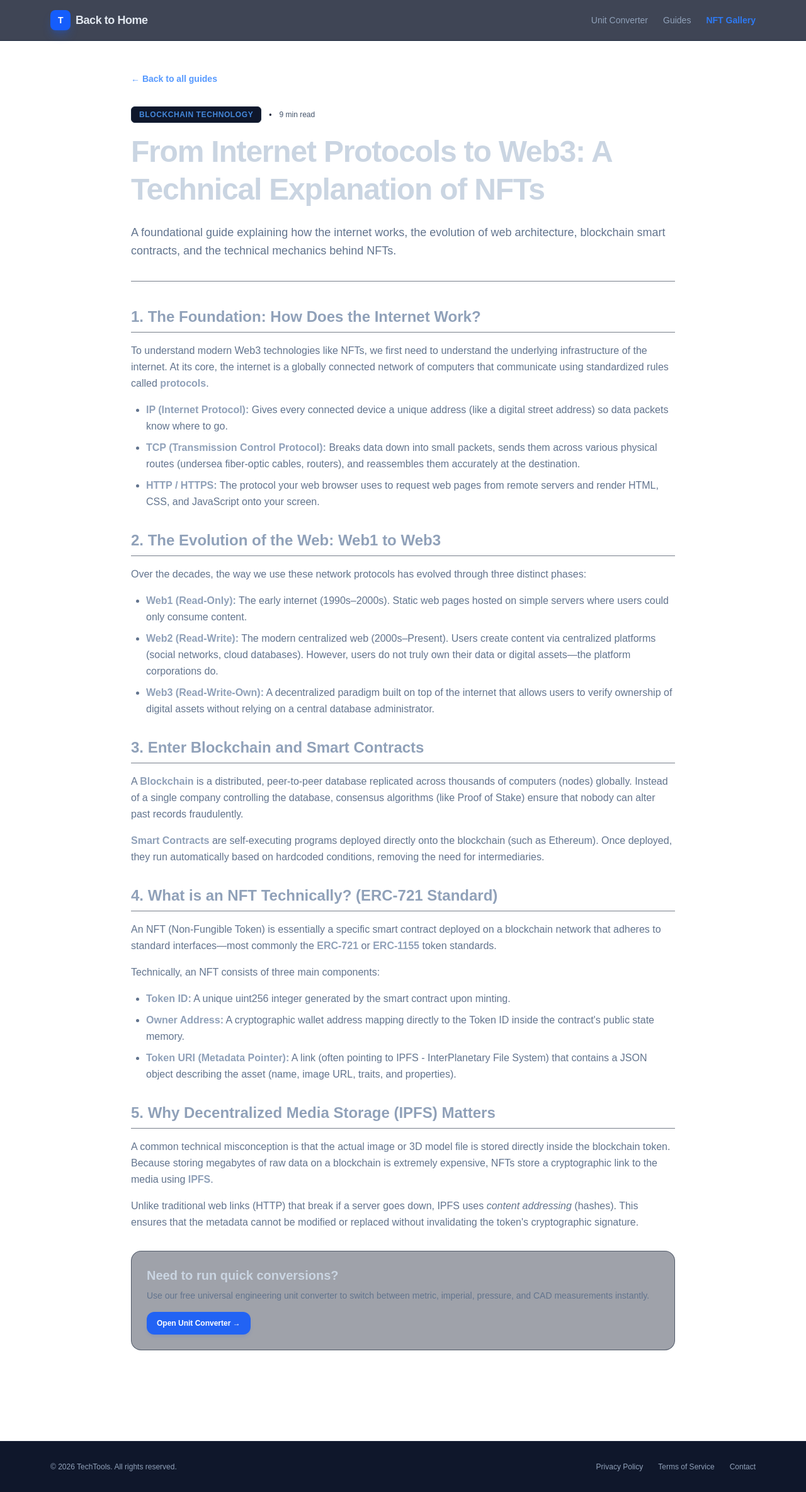
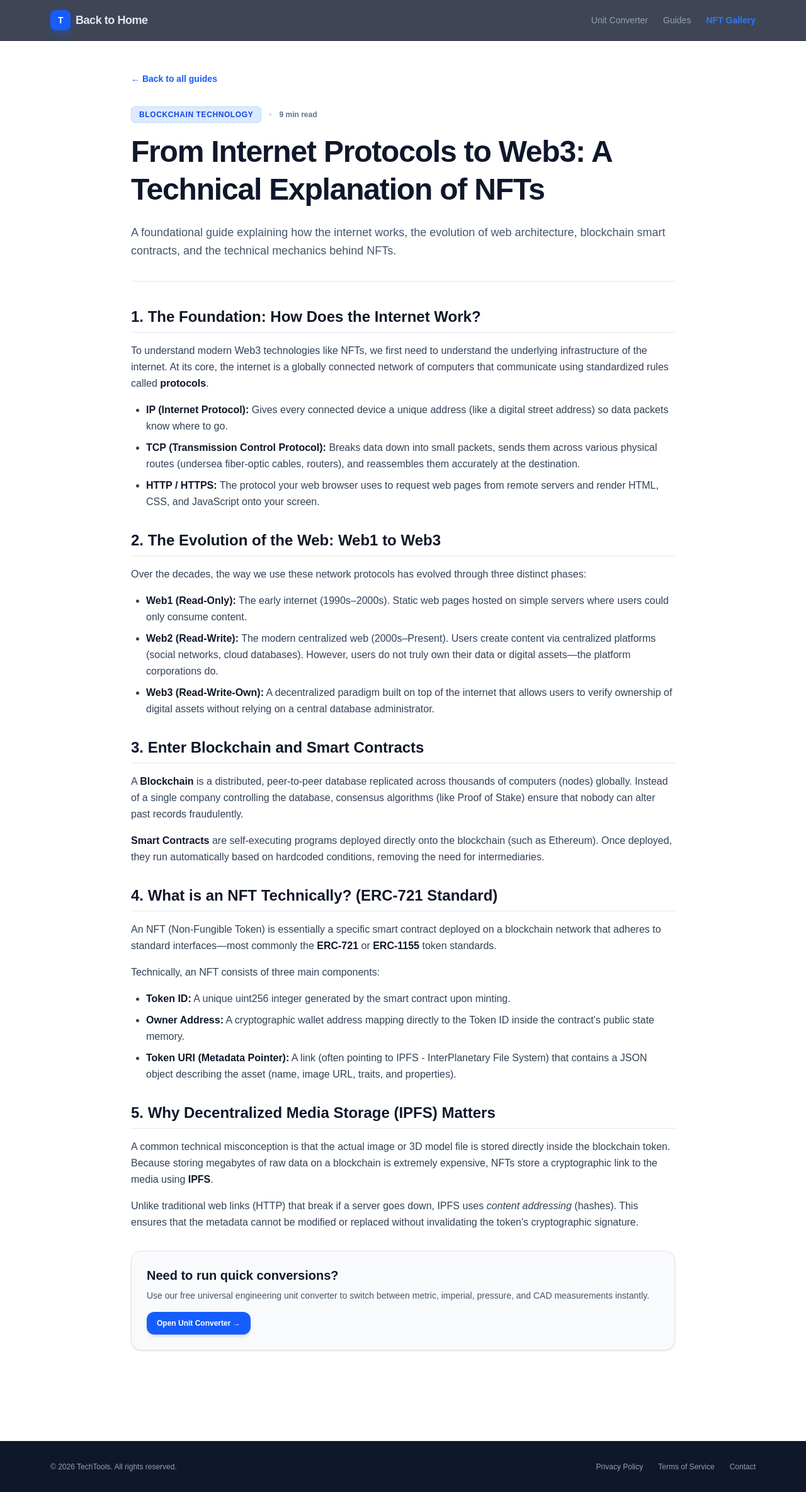
Before and after one commit to serdarozden/my-tools-site, a Next.js app: page /blog/how-internet-works-to-nfts-technical-guide in a window 1280 px wide. Shown: the whole page at 63% size. Built offline with nearby package versions, Linux system fonts and the light colour scheme.

Commit message:
feat: Ana sayfaya Blender vs AutoCAD ve AI Generative Design rehberleri eklendi

```diff
--- a/src/app/blog/[slug]/page.js
+++ b/src/app/blog/[slug]/page.js
@@ -3,7 +3,8 @@ import Link from 'next/link';
 import { notFound } from 'next/navigation';
 
 export async function generateMetadata({ params }) {
-  const { slug } = await params;
+  const resolvedParams = await params;
+  const slug = resolvedParams?.slug;
   const article = articles.find((a) => a.slug === slug);
 
   if (!article) return { title: 'Article Not Found' };
@@ -15,7 +16,9 @@ export async function generateMetadata({ params }) {
 }
 
 export default async function ArticleDetailPage({ params }) {
-  const { slug } = await params;
+  const resolvedParams = await params;
+  const slug = resolvedParams?.slug;
+
   const article = articles.find((a) => a.slug === slug);
 
   if (!article) {
@@ -28,54 +31,52 @@ export default async function ArticleDetailPage({ params }) {
       <div className="mb-8">
         <Link
           href="/blog"
-          className="inline-flex items-center gap-2 text-sm font-semibold text-blue-500/80 hover:text-blue-400 transition"
+          className="inline-flex items-center gap-2 text-sm font-semibold text-blue-600 hover:text-blue-800 transition"
         >
           &larr; Back to all guides
         </Link>
       </div>
 
       {/* Article Header */}
-      <header className="mb-10 pb-8 border-b border-slate-800/60">
-        <div className="flex items-center gap-3 text-xs font-bold text-blue-500/80 mb-4">
-          <span className="bg-slate-900 border border-slate-800 px-3 py-1 rounded-md uppercase tracking-wider text-blue-400/80">
+      <header className="mb-10 pb-8 border-b border-slate-200">
+        <div className="flex items-center gap-3 text-xs font-bold text-blue-700 mb-4">
+          <span className="bg-blue-100 border border-blue-200 px-3 py-1 rounded-md uppercase tracking-wider">
             {article.category}
           </span>
-          <span className="text-slate-800">•</span>
-          <span className="text-slate-600 font-normal">{article.readTime}</span>
+          <span className="text-slate-300">•</span>
+          <span className="text-slate-500 font-semibold">{article.readTime}</span>
         </div>
 
-        {/* Ana Başlık - Koyu/Mat Gri */}
-        <h1 className="text-3xl sm:text-5xl font-extrabold text-slate-300 tracking-tight mb-6 leading-tight">
+        <h1 className="text-3xl sm:text-5xl font-extrabold text-slate-900 tracking-tight mb-6 leading-tight">
           {article.title}
         </h1>
 
-        {/* Açıklama Paragrafı - Koyu Ton */}
-        <p className="text-lg text-slate-500 leading-relaxed font-normal">
+        <p className="text-lg text-slate-600 leading-relaxed font-normal">
           {article.description}
         </p>
       </header>
 
-      {/* Article Content (Baya Koyu & Mat Tonlar) */}
+      {/* Article Content */}
       <article
-        className="prose prose-invert max-w-none text-slate-500 leading-relaxed space-y-4
-                   [&_h2]:text-2xl [&_h2]:font-bold [&_h2]:text-slate-400 [&_h2]:mt-8 [&_h2]:mb-4 [&_h2]:border-b [&_h2]:border-slate-800/60 [&_h2]:pb-2
-                   [&_p]:text-slate-500 [&_p]:leading-relaxed [&_p]:mb-4
+        className="prose max-w-none text-slate-700 leading-relaxed space-y-4
+                   [&_h2]:text-2xl [&_h2]:font-bold [&_h2]:text-slate-900 [&_h2]:mt-8 [&_h2]:mb-4 [&_h2]:border-b [&_h2]:border-slate-200 [&_h2]:pb-2
+                   [&_p]:text-slate-700 [&_p]:leading-relaxed [&_p]:mb-4
                    [&_ul]:list-disc [&_ul]:pl-6 [&_ul]:space-y-2 [&_ul]:mb-6
-                   [&_li]:text-slate-500
-                   [&_strong]:text-slate-400 [&_strong]:font-semibold
-                   [&_code]:bg-slate-900 [&_code]:text-slate-400 [&_code]:border [&_code]:border-slate-800/80 [&_code]:px-1.5 [&_code]:py-0.5 [&_code]:rounded [&_code]:text-xs"
+                   [&_li]:text-slate-700
+                   [&_strong]:text-slate-900 [&_strong]:font-semibold
+                   [&_code]:bg-slate-100 [&_code]:text-slate-800 [&_code]:border [&_code]:border-slate-200 [&_code]:px-1.5 [&_code]:py-0.5 [&_code]:rounded [&_code]:text-xs"
         dangerouslySetInnerHTML={{ __html: article.content }}
       />
 
       {/* Call to Action Card */}
-      <div className="p-6 bg-slate-900/40 border border-slate-800/60 rounded-2xl my-8">
-        <h3 className="text-xl font-bold text-slate-300 mb-2">Need to run quick conversions?</h3>
-        <p className="text-slate-500 text-sm mb-4">
+      <div className="p-6 bg-slate-50 border border-slate-200 rounded-2xl my-8 shadow-sm">
+        <h3 className="text-xl font-bold text-slate-900 mb-2">Need to run quick conversions?</h3>
+        <p className="text-slate-600 text-sm mb-4">
           Use our free universal engineering unit converter to switch between metric, imperial, pressure, and CAD measurements instantly.
         </p>
         <Link
           href="/tools/unit-converter"
-          className="inline-block bg-blue-600/90 text-white text-xs font-bold px-4 py-2.5 rounded-xl hover:bg-blue-500 transition shadow-md shadow-blue-600/10"
+          className="inline-block bg-blue-600 text-white text-xs font-bold px-4 py-2.5 rounded-xl hover:bg-blue-700 transition shadow-md"
         >
           Open Unit Converter &rarr;
         </Link>
--- a/src/app/blog/page.js
+++ b/src/app/blog/page.js
@@ -1,32 +1,39 @@
-// src/app/blog/[slug]/page.js
 import Link from 'next/link';
+import { articles } from '@/data/articles';
 
-export default async function DynamicBlogPage({ params }) {
-  const { slug } = await params;
+export default function BlogListPage() {
+  return (
+    <main className="max-w-6xl mx-auto px-4 py-12 text-slate-800">
+      <div className="mb-8 border-b border-slate-200 pb-4">
+        <h1 className="text-3xl font-black text-slate-900 tracking-tight">All Articles & Guides</h1>
+        <p className="text-sm font-medium text-slate-600">Browse all technical articles and tutorials.</p>
+      </div>
 
-  // Slug başlığını okunabilir hale getiren basit dönüştürücü
-  const title = slug
-    .split('-')
-    .map((word) => word.charAt(0).toUpperCase() + word.slice(1))
-    .join(' ');
-
-  return (
-    <main className="max-w-4xl mx-auto px-4 py-16 text-white">
-      <Link href="/" className="text-blue-400 hover:underline text-sm font-bold mb-6 inline-block">
-        &larr; Back to Home
-      </Link>
-
-      <div className="p-8 bg-slate-900 border border-slate-700 rounded-2xl shadow-xl">
-        <span className="text-xs font-bold text-blue-400 uppercase tracking-wider bg-blue-950 border border-blue-800 px-3 py-1 rounded-md">
-          Technical Guide
-        </span>
-        <h1 className="text-3xl sm:text-5xl font-black mt-4 mb-6 leading-tight">{title}</h1>
-        <p className="text-slate-300 leading-relaxed text-lg mb-6">
-          This is the static content placeholder for <code className="text-blue-300">{slug}</code>. You can customize the detailed guide and technical specifications here.
-        </p>
-        <div className="p-4 bg-slate-800 rounded-xl border border-slate-700 text-sm text-slate-400">
-          ⚙️ Rota başarıyla yüklendi! Artık 404 almıyorsun.
-        </div>
+      <div className="grid grid-cols-1 md:grid-cols-2 gap-6">
+        {articles.map((article) => (
+          <div
+            key={article.slug}
+            className="p-6 border border-slate-200 rounded-2xl bg-slate-50 hover:border-blue-500 hover:shadow-lg transition-all duration-200 flex flex-col justify-between group shadow-sm"
+          >
+            <div>
+              <div className="flex items-center gap-2 text-xs font-bold text-blue-700 mb-3">
+                <span className="bg-blue-100 border border-blue-200 px-2.5 py-1 rounded-md uppercase tracking-wider">{article.category}</span>
+                <span className="text-slate-300">•</span>
+                <span className="text-slate-500 font-semibold">{article.readTime}</span>
+              </div>
+              <h3 className="text-xl font-bold text-slate-900 mb-3 group-hover:text-blue-600 transition-colors">
+                <Link href={`/blog/${article.slug}`}>{article.title}</Link>
+              </h3>
+              <p className="text-slate-600 text-sm mb-6 leading-relaxed line-clamp-3">{article.description}</p>
+            </div>
+            <Link
+              href={`/blog/${article.slug}`}
+              className="text-blue-600 text-sm font-bold hover:text-blue-800 inline-flex items-center gap-1"
+            >
+              Read Full Article <span className="group-hover:translate-x-1 transition-transform">&rarr;</span>
+            </Link>
+          </div>
+        ))}
       </div>
     </main>
   );
```
